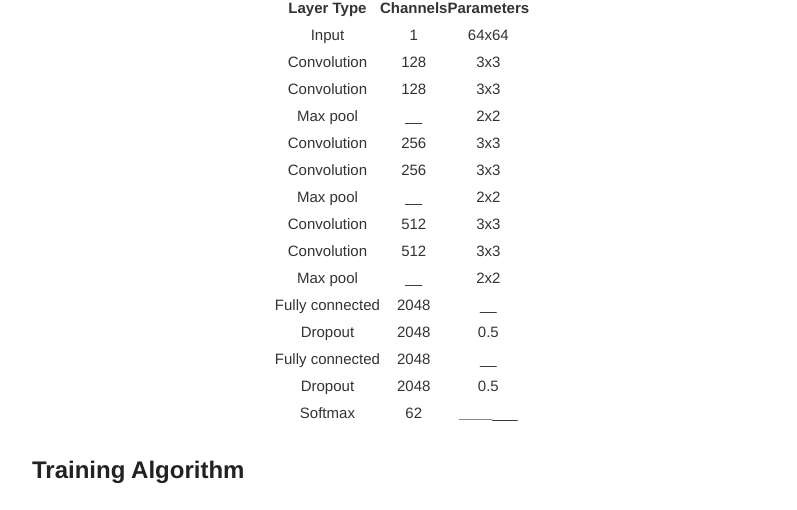
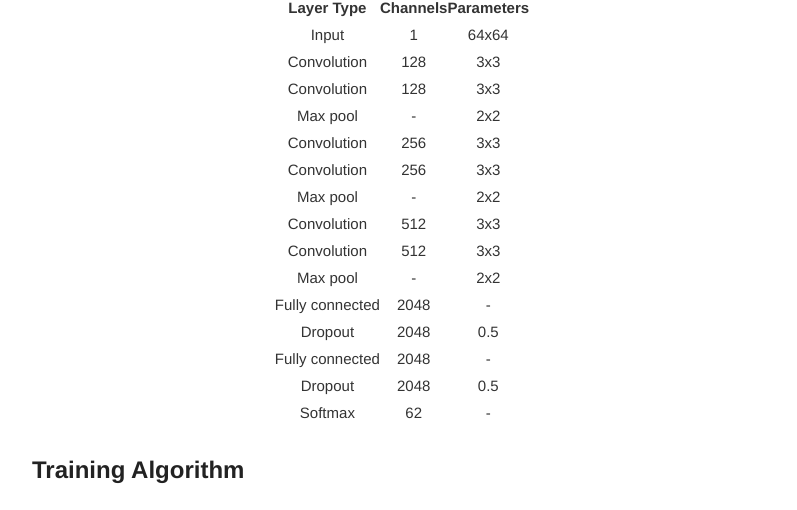
Before and after one commit to FlorianMuellerklein/FlorianMuellerklein.github.io, a Jekyll site: the page built from _posts/2016-2-13-cnn_streetview.md, in a window 1280 px wide and 900 px high, scrolled down 854 px. Shown: the part 153-663 px from the top of the window, without its empty margins (238-1035 px from the left). Built offline with Jekyll 4.4.1, drawn with Linux system fonts in a browser that asks for light colours.

Commit message:
chars 74 cnn

```diff
--- a/_posts/2016-2-13-cnn_streetview.md
+++ b/_posts/2016-2-13-cnn_streetview.md
@@ -19,18 +19,18 @@ The input are 64 x 64 greyscale images
 | Input | 1 | 64x64 |
 | Convolution | 128 | 3x3 |
 | Convolution | 128 | 3x3 |
-| Max pool | __ | 2x2 |
+| Max pool | - | 2x2 |
 | Convolution | 256 | 3x3 |
 | Convolution | 256 | 3x3 |
-| Max pool | __ | 2x2 |
+| Max pool | - | 2x2 |
 | Convolution| 512 | 3x3 |
 | Convolution | 512 | 3x3 |
-| Max pool | __ | 2x2 |
-| Fully connected | 2048 | __ |
+| Max pool | - | 2x2 |
+| Fully connected | 2048 | - |
 | Dropout | 2048 | 0.5 |
-| Fully connected | 2048 | __ |
+| Fully connected | 2048 | - |
 | Dropout | 2048 | 0.5 |
-| Softmax | 62 | _______________ |
+| Softmax | 62 | - |
 
 
 ## Training Algorithm
```
